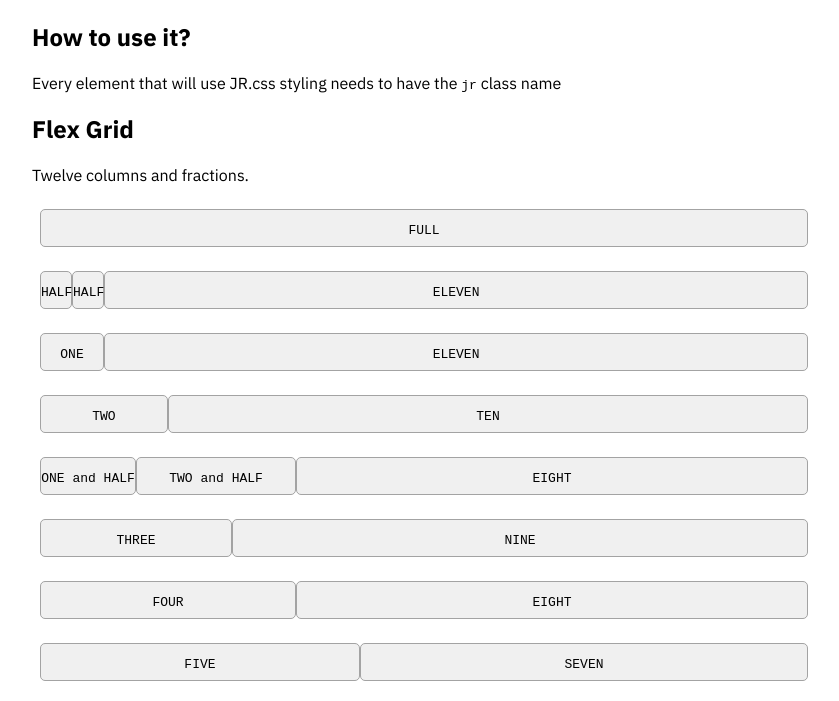
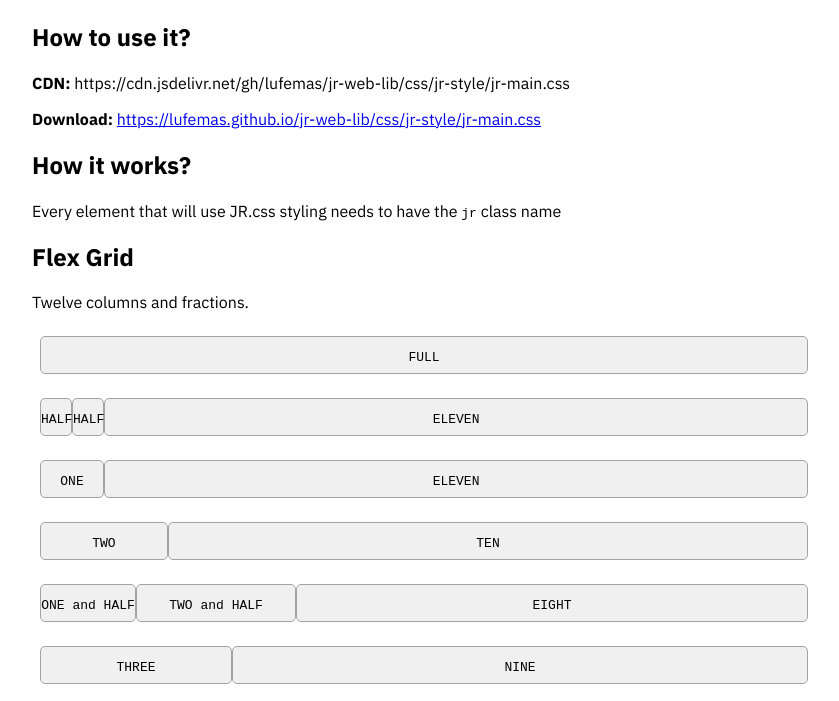
Before and after one commit to lufemas/jr-web-lib, a plain HTML site: page index.html in a window 1280 px wide. Shown: the part 99-800 px from the top of the page, without its empty margins (224-1063 px from the left). Drawn offline with Linux system fonts and the light colour scheme.

Commit message:
Docs links CDN and Download

```diff
--- a/index.html
+++ b/index.html
@@ -14,8 +14,12 @@
 
   <main class="jr w60 m-auto">
     <h2>How to use it?</h2>
-    <p>Every element that will use JR.css styling needs to have the <code>jr</code> class name</p>
+    <p><strong>CDN:</strong> https://cdn.jsdelivr.net/gh/lufemas/jr-web-lib/css/jr-style/jr-main.css</p>
+    <p><strong>Download:</strong> <a class="" href="https://lufemas.github.io/jr-web-lib/css/jr-style/jr-main.css"> https://lufemas.github.io/jr-web-lib/css/jr-style/jr-main.css</a></p>
+
     <section>
+      <h2>How it works?</h2>
+       <p>Every element that will use JR.css styling needs to have the <code>jr</code> class name</p>
       <h2>Flex Grid</h2>
       <p>Twelve columns and fractions.</p>
       <div class="jr p-05 flex-row w100 m-auto flex-wrap between">
@@ -55,6 +59,9 @@
         <h3>Code:</h3>
         <div class=" card jr mt-2 p-2 pb-1">
           <pre>
+          &lt;div class="jr col"> &lt;code>FULL&lt;/code> &lt;/div>
+
+
           &lt;div class="jr col-05"> &lt;code>1/2&lt;/code> &lt;/div>
           &lt;div class="jr col-05"> &lt;code>1/2&lt;/code> &lt;/div>
           &lt;div class="jr col-11"> &lt;code>ELEVEN&lt;/code> &lt;/div>
```
